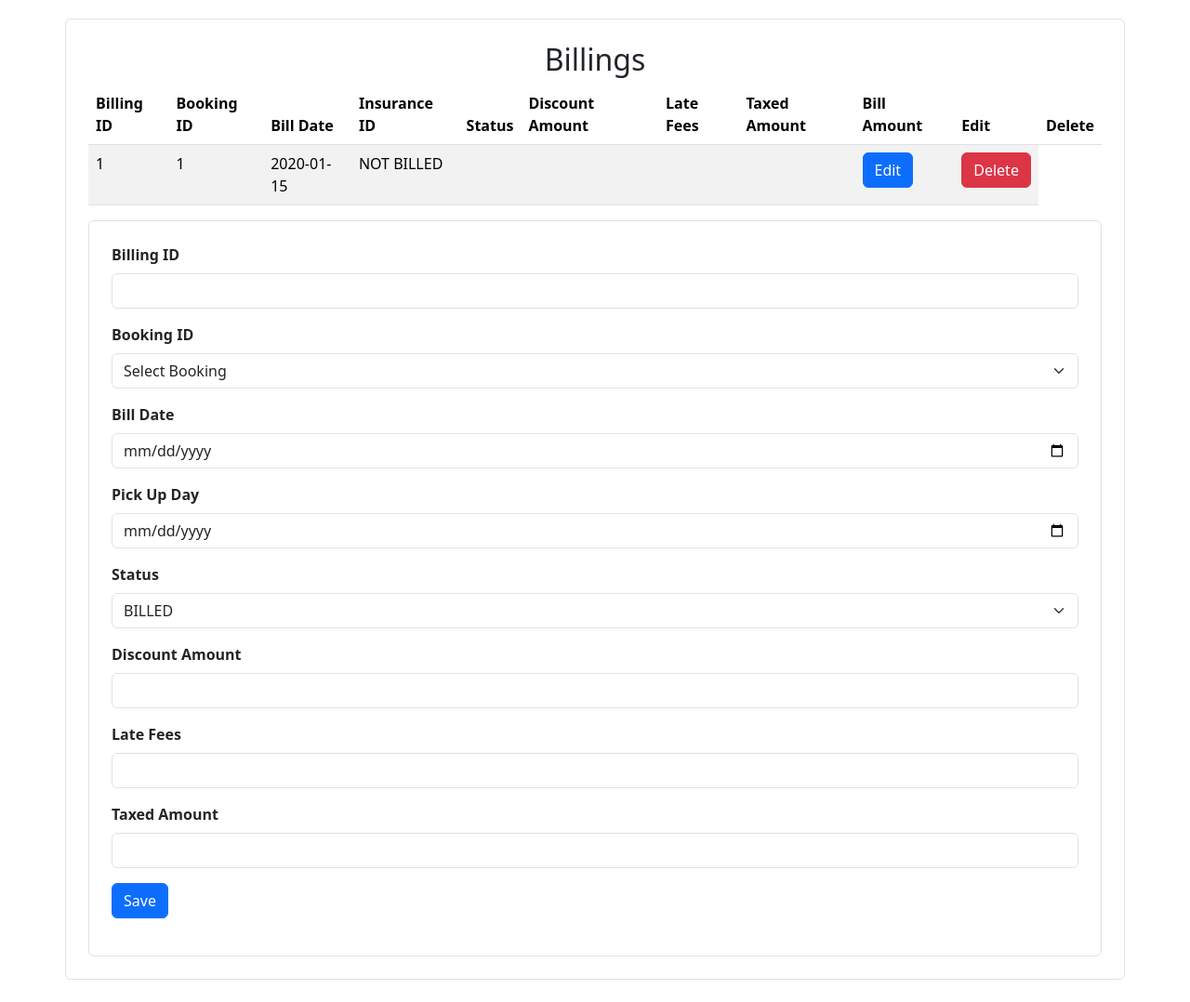
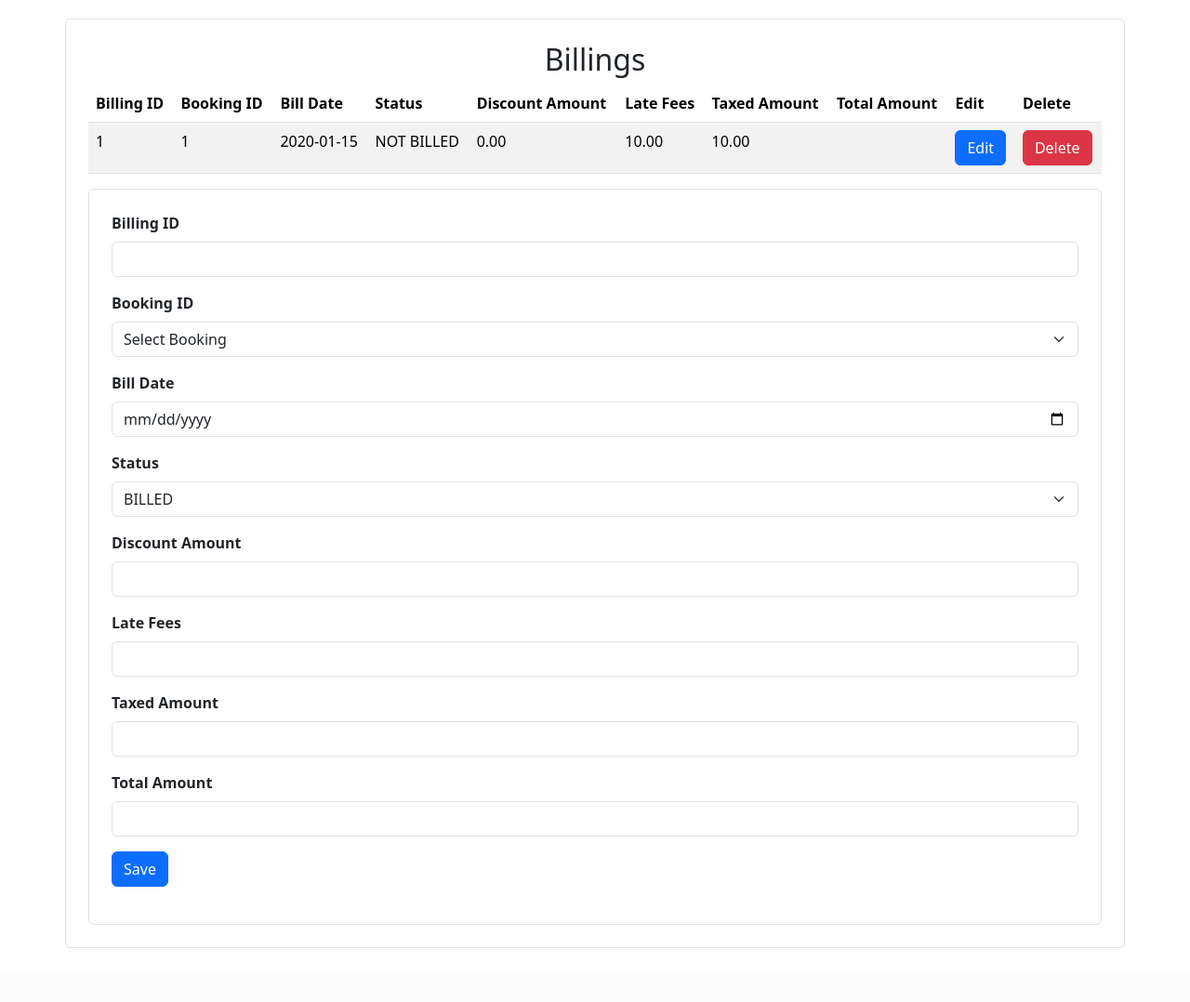
Before and after one commit to Harbaksh-Singh/CarRentalWebApp, a PHP site: page /billing.php in a window 1280 px wide. Shown: the part 56-1134 px from the top of the page at 93% size. After the commit the page ends 1076 px from the top, so only its background shows below. Run offline with PHP 8.4, Linux system fonts and the light colour scheme; tables that the repository leaves empty hold one stand-in row (values such as "Sample post"); data that the repository does not hold is empty.

Commit message:
I fixed errors in billing files

```diff
--- a/billing.php
+++ b/billing.php
@@ -10,11 +10,13 @@ if (isset($_GET['edit'])) {
 
         $billing_ID = $n['billing_ID'];
         $oldbilling_ID = $billing_ID;
+        $booking_ID = $n['booking_ID'];
         $bill_date = $n['bill_date'];
         $status = $n['status'];
         $discount_amount = $n['discount_amount'];
         $late_fees = $n['late_fees'];
         $taxed_amount = $n['taxed_amount'];
+        $total_amount = $n['total_amount'];
     }
 }
 ?>
@@ -95,12 +97,11 @@ $booking_result = mysqli_query($db, $booking_query);
                     <th>Billing ID</th>
                     <th>Booking ID</th>
                     <th>Bill Date</th>
-                    <th>Insurance ID</th>
                     <th>Status</th>
                     <th>Discount Amount</th>
                     <th>Late Fees</th>
                     <th>Taxed Amount</th>
-                    <th>Bill Amount</th>
+                    <th>Total Amount</th>
                     <th>Edit</th>
                     <th>Delete</th>
                 </tr>
@@ -113,9 +114,9 @@ $booking_result = mysqli_query($db, $booking_query);
                         <td><?php echo $row['booking_ID']; ?></td>
                         <td><?php echo $row['bill_date']; ?></td>
                         <td><?php echo $row['status']; ?></td>
-                        <td><?php echo $row['insurance_ID']; ?></td>
-                        <td><?php echo $row['pick_up_day']; ?></td>
-                        <td><?php echo $row['number_of_days']; ?></td>
+                        <td><?php echo $row['discount_amount']; ?></td>
+                        <td><?php echo $row['late_fees']; ?></td>
+                        <td><?php echo $row['taxed_amount']; ?></td>
                         <td><?php echo $row['total_amount']; ?></td>
                         <td>
                             <a class="btn btn-primary" href="billing.php?edit=<?php echo $row['billing_ID']; ?>">Edit</a>
@@ -154,10 +155,7 @@ $booking_result = mysqli_query($db, $booking_query);
                 <label for="bill_date" class="form-label fw-bold">Bill Date</label>
                 <input type="date" class="form-control" name="bill_date" value="<?php echo $bill_date; ?>" required pattern="[0-9]+" title="Numeric characters only">
             </div>
-            <div class="mb-3">
-                <label for="pick_up_day" class="form-label fw-bold">Pick Up Day</label>
-                <input type="date" class="form-control" name="pick_up_day" value="<?php echo $pick_up_day; ?>" required pattern="[0-9]+" title="Numeric characters only">
-            </div>
+
             <div class="mb-3">
                 <label for="status" class="form-label fw-bold">Status</label>
                 <select class="form-select" name="status" required>
@@ -177,6 +175,10 @@ $booking_result = mysqli_query($db, $booking_query);
                 <label for="taxed_amount" class="form-label fw-bold">Taxed Amount</label>
                 <input type="number" class="form-control" name="taxed_amount" value="<?php echo $taxed_amount; ?>" required>
             </div>
+            <div class="mb-3">
+                <label for="total_amount" class="form-label fw-bold">Total Amount</label>
+                <input type="number" class="form-control" name="total_amount" value="<?php echo $total_amount; ?>" required>
+            </div>
 
             <div class="mb-3">
                 <?php if ($update == true) : ?>
--- a/billingDB.php
+++ b/billingDB.php
@@ -11,6 +11,7 @@ $status = "";
 $discount_amount = "";
 $late_fees = "";
 $taxed_amount = "";
+$total_amount = "";
 $update = false;
 
 if (isset($_POST['save'])) {
@@ -21,8 +22,9 @@ if (isset($_POST['save'])) {
     $discount_amount = $_POST["discount_amount"];
     $late_fees = $_POST["late_fees"];
     $taxed_amount = $_POST["taxed_amount"];
+    $total_amount = $_POST["total_amount"];
 
-    mysqli_query($db, "INSERT INTO billing (billing_ID, booking_ID, bill_date, status, discount_amount, late_fees, taxed_amount) VALUES ('$billing_ID', '$booking_ID', '$bill_date','$status', '$discount_amount', '$late_fees','$taxed_amount')");
+    mysqli_query($db, "INSERT INTO billing (billing_ID, booking_ID, bill_date, status, discount_amount, late_fees, taxed_amount, total_amount) VALUES ('$billing_ID', '$booking_ID', '$bill_date','$status', '$discount_amount', '$late_fees','$taxed_amount', '$total_amount')");
     $_SESSION['message'] = "Bill Saved";
     header('location: billing.php');
 }
@@ -35,8 +37,9 @@ if (isset($_POST['update'])) {
     $discount_amount = $_POST["discount_amount"];
     $late_fees = $_POST["late_fees"];
     $taxed_amount = $_POST["taxed_amount"];
+    $total_amount = $_POST["total_amount"];
 
-    mysqli_query($db, "UPDATE billing SET billing_ID='$billing_ID', booking_ID='$booking_ID', bill_date='$bill_date',status='$status',discount_amount='$discount_amount',late_fees='$late_fees',taxed_amount='$taxed_amount'  WHERE billing_ID='$oldbilling_ID'");
+    mysqli_query($db, "UPDATE billing SET billing_ID='$billing_ID', booking_ID='$booking_ID', bill_date='$bill_date',status='$status',discount_amount='$discount_amount',late_fees='$late_fees',taxed_amount='$taxed_amount' ,total_amount='$total_amount'  WHERE billing_ID='$oldbilling_ID'");
     $_SESSION['message'] = "Bill Updated!";
     header('location: billing.php');
 }
```
